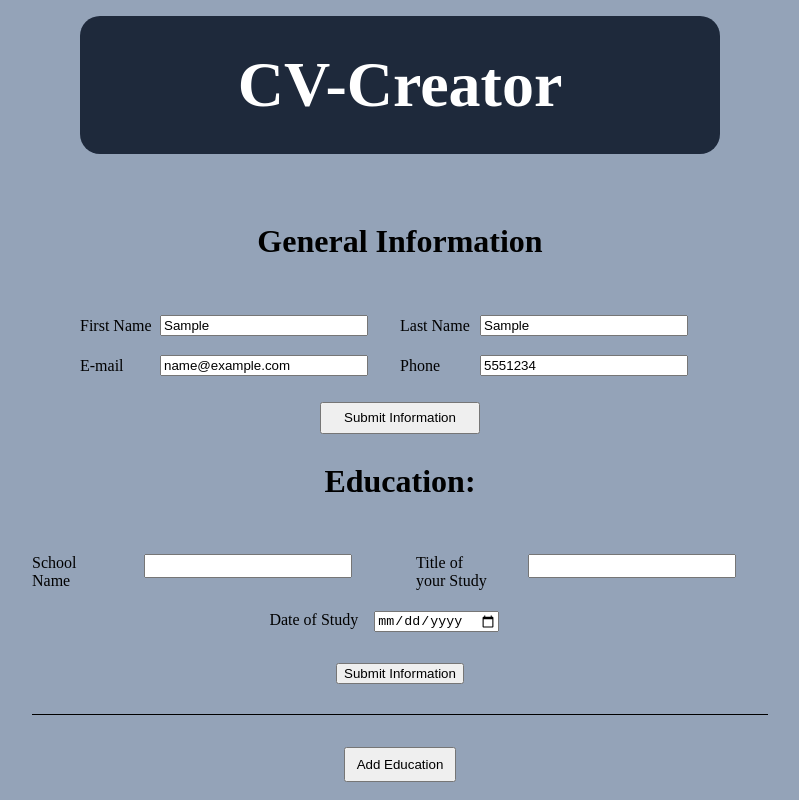
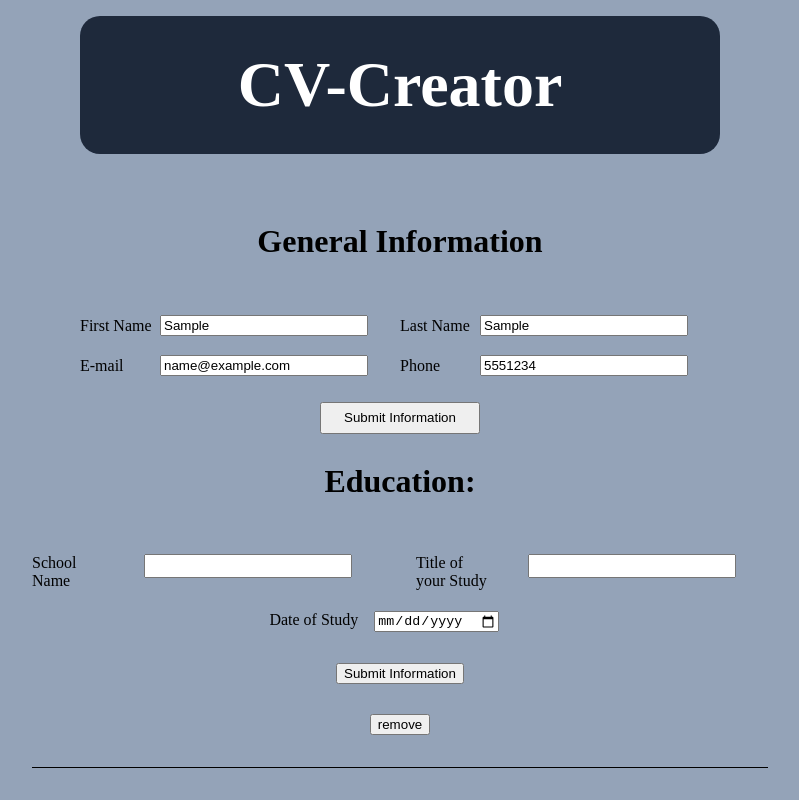
Before and after one commit to Japsier/cv-project-odin, a React (Create React App) app: page / in a window 1280 px wide. Both pictures are taken after typing "Sample", "Sample", "name@example.com", "5551234" into the empty fields and a click on the button "Add Education". Shown: the top 800 px of the page, without its empty margins (240-1039 px from the left). Built offline with nearby package versions, Linux system fonts and the light colour scheme.

Commit message:
allow users to remove forms

```diff
--- a/src/Components/Education.js
+++ b/src/Components/Education.js
@@ -39,6 +39,10 @@ class Education extends Component {
             submitted: false
         })
     }
+    removeForm = (e) => {
+        console.log(e.target.parentNode.parentNode)
+        e.target.parentNode.parentNode.remove()
+    }
 
     render() {
         return(
@@ -70,12 +74,14 @@ class Education extends Component {
                             />
                         </div>
                         <button type="submit">Submit Information</button>
+                        <button onClick={this.removeForm}>remove</button>
                     </form>
                 :   <div className="educationInfoDisplay">
                         <h2>{this.state.schoolName}</h2>
                         <h2>{this.state.titleStudy}</h2>
                         <h2>{this.state.dateStudy}</h2>
                         <button onClick={this.editForm}>Edit</button>
+
                     </div>
                 }
             </div>
--- a/src/Components/Work.js
+++ b/src/Components/Work.js
@@ -51,6 +51,9 @@ class Work extends Component {
             submitted: false
         })
     }
+    removeForm = (e) => {
+        e.target.parentNode.parentNode.remove()
+    }
 
 
     render() {
@@ -101,6 +104,7 @@ class Work extends Component {
                     />
 
                     <button type="submit">Submit Information</button>
+                    <button onClick={this.removeForm}>Remove</button>
 
                     </form>
                 :   <div>
```
